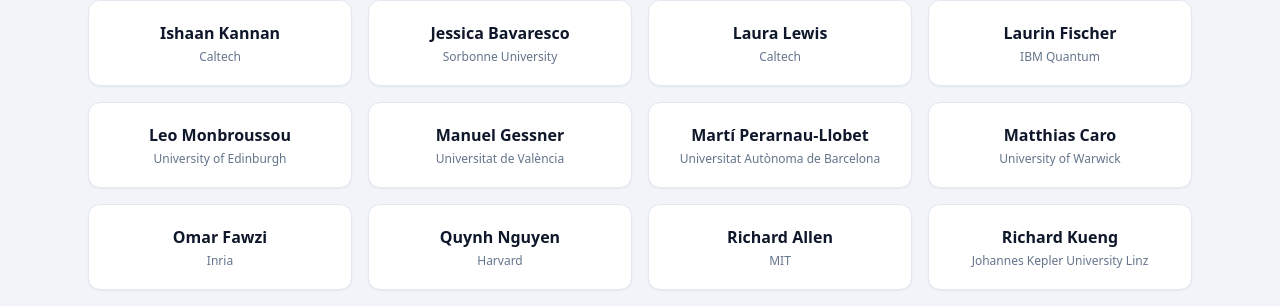
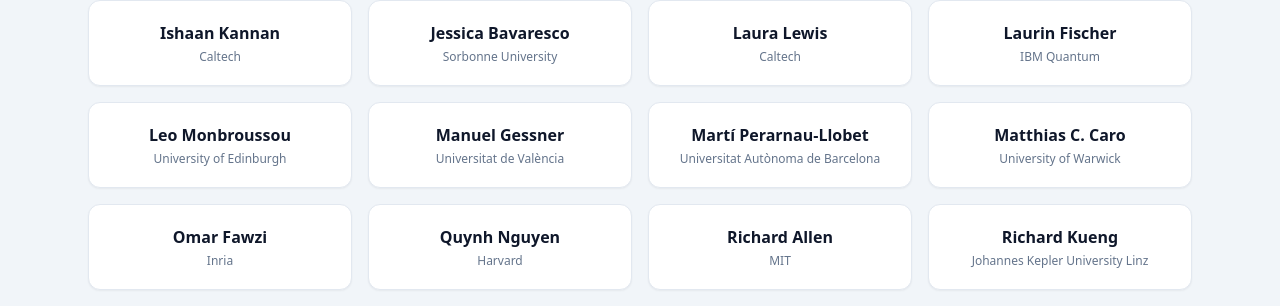
Before and after one commit to tomfparker/QIC-group-web, a Jekyll site: the page workshop2026/index.html, which Jekyll copies as it is, in a window 1280 px wide and 900 px high, scrolled down 3700 px. Shown: the part 326-632 px from the top of the window. Built offline with Jekyll 4.4.1, drawn with Linux system fonts in a browser that asks for light colours; nearby versions of some CDN libraries.

```diff
--- a/workshop2026/index.html
+++ b/workshop2026/index.html
@@ -216,7 +216,7 @@
                     <p class="text-xs text-slate-500 mt-1">Universitat Autònoma de Barcelona</p>
                 </li>
                 <li class="bg-white p-5 rounded-xl shadow-sm border border-slate-200 text-center hover:border-red-400 hover:shadow-md transition-all duration-200">
-                    <a href="https://scholar.google.com/citations?user=qmdoiikAAAAJ&hl=de" target="_blank" class="font-bold text-slate-900 hover:text-red-600 transition-colors">Matthias Caro</a>
+                    <a href="https://scholar.google.com/citations?user=qmdoiikAAAAJ&hl=de" target="_blank" class="font-bold text-slate-900 hover:text-red-600 transition-colors">Matthias C. Caro</a>
                     <p class="text-xs text-slate-500 mt-1">University of Warwick</p>
                 </li>
                 <li class="bg-white p-5 rounded-xl shadow-sm border border-slate-200 text-center hover:border-red-400 hover:shadow-md transition-all duration-200">
```
